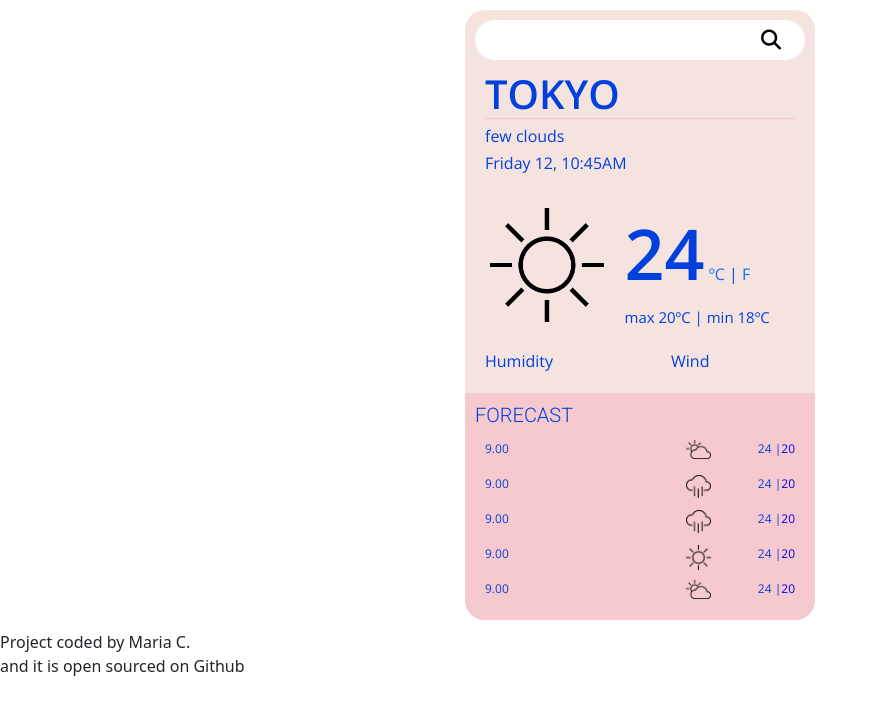
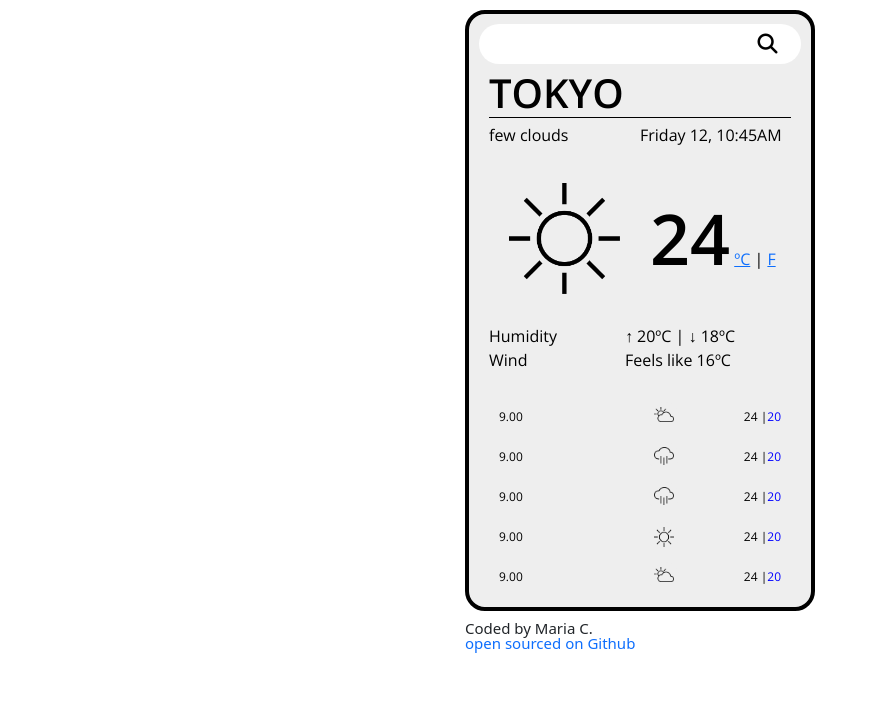
Before and after one commit to mcosme000/React-weather-app, a React (Create React App) app: page / in a window 1280 px wide. Shown: the top 714 px of the page, without its empty margins (0-878 px from the left). Built offline with nearby package versions, Linux system fonts and the light colour scheme.

Commit message:
2_25 changes (colors, structure & icons)

```diff
--- a/src/Coder.js
+++ b/src/Coder.js
@@ -1,12 +1,14 @@
 import React from "react";
-import "./Weather.css";
+import "./coder.css";
 
 export default function Coder(props) {
   return (
-    <div>
+    <div className="coder">
       <p>
-        Project coded by Maria C. <br />
-        and it is open sourced on Github
+        Coded by Maria C. <br />
+        <a href="https://github.com/mcosme000/React-weather-app">
+          open sourced on Github
+        </a>
       </p>
     </div>
   );
--- a/src/Weather.css
+++ b/src/Weather.css
@@ -1,11 +1,11 @@
 :root {
   --white: #fff;
+  --darkWhite: rgb(238, 238, 238);
   --black: #000;
-  --primaryDark: #f5c9cd;
-  --primary: #f5e3df;
   --secondary: #0140dd;
   --primaryFont: "Open Sans", sans-serif;
   --secondaryFont: "Roboto", sans-serif;
+  --clouds: #cfcfcf;
 }
 
 * {
@@ -18,8 +18,9 @@
   margin: 10px auto;
   width: 90%;
   max-width: 350px;
-  background-color: var(--primary);
-  color: var(--secondary);
+  border: 4px solid var(--black);
+  background-color: var(--darkWhite);
+  color: var(--black);
   border-radius: 20px;
   display: flex;
   flex-direction: column;
@@ -41,7 +42,7 @@ header,
 section,
 footer {
   width: 100%;
-  padding: 10px;
+  padding: 5px 10px;
 }
 
 .title {
@@ -51,12 +52,12 @@ footer {
   font-weight: 300;
 }
 h1 {
-  color: var(--secondary);
+  color: var(--black);
   text-transform: capitalize;
   font-weight: bold;
   line-height: 1.2;
   font-size: 40px;
-  border-bottom: 1px solid var(--primaryDark);
+  border-bottom: 1px solid var(--black);
   text-transform: uppercase;
 }
 
@@ -100,18 +101,27 @@ form button:hover {
 
 /* - - - CITY AND HOUR STYLES - - - */
 
+header div {
+  display: flex;
+}
+
+header div h6 {
+  width: 50%;
+}
+
 /* - - - ICON AND TEMP. STYLES - - - */
 
 .main {
   display: flex;
   justify-content: space-between;
+  align-items: center;
 }
 
 .icon {
   display: flex;
   align-items: center;
-  width: 40%;
-  padding: 5px;
+  width: 50%;
+  padding: 20px;
 }
 
 .icon img {
@@ -119,8 +129,8 @@ form button:hover {
 }
 
 .temperature {
-  width: 55%;
-  margin: 0px;
+  width: 50%;
+  padding: 10px;
 }
 
 .tempValue {
@@ -128,26 +138,22 @@ form button:hover {
   font-weight: bold;
 }
 
-.temperature .tempmax {
-  font-size: 15px;
-}
-
-.temperature p a {
-  text-decoration: none;
-}
-
 /* - - - WEATHER DATA STYLES - - - */
 .weatherData {
   display: flex;
   justify-content: space-between;
 }
-
 .weatherData p {
-  width: 40%;
   list-style: none;
-  margin: 0px 5px;
   padding: 0px;
   margin: 0;
+}
+
+.weatherData .dataValues {
+  width: 45%;
+}
+.weatherData .tempmax {
+  width: 55%;
 }
 /* - - - FOOTER STYLES - - - */
 footer {
@@ -155,34 +161,41 @@ footer {
   margin: 0px;
   border-bottom-right-radius: 20px;
   border-bottom-left-radius: 20px;
-  background-color: var(--primaryDark);
   display: flex;
   flex-direction: column;
   justify-content: flex-start;
+  background: var(--darkWhite);
+  color: var(--black);
 }
 
 footer .title {
-  color: var(--secondary);
+  color: var(--black);
+  font-weight: bold;
+  padding-left: 10px;
 }
 
 .forecastItem {
-  padding: 5px 10px;
+  padding: 5px 20px;
   font-size: 12px;
   display: flex;
   justify-content: space-between;
+  align-items: center;
 }
 
 .forecastItem .time {
-  width: 50%;
+  width: 30%;
 }
 
 .forecastItem div {
-  width: 25px;
-  height: 25px;
+  width: 30px;
+  height: 30px;
+  background: var(--darkWhite);
+  border-radius: 50%;
 }
 
 .forecastItem div img {
   width: 100%;
+  padding: 5px;
 }
 
 .forecastItem .forecastMin {
--- a/src/Weather.js
+++ b/src/Weather.js
@@ -68,8 +68,10 @@ export default function Weather(props) {
 
         <header>
           <h1>Tokyo</h1>
+          <div>
             <h6>few clouds</h6>
             <h6>Friday 12, 10:45AM</h6>
+          </div>
         </header>
 
         <section className="main">
@@ -81,19 +83,21 @@ export default function Weather(props) {
               <span className="tempValue">24</span> <a href="#">ºC</a> |{" "}
               <a href="#">F</a>
             </p>
-            <p className="tempmax">max 20ºC | min 18ºC</p>
           </div>
         </section>
 
         <section className="weatherData">
-          <p>
-            <span>Humidity</span>
-          </p>
+          <div className="dataValues">
+            <p>Humidity</p>
             <p>Wind</p>
+          </div>
+          <div className="tempmax">
+            <p>↑ 20ºC | ↓ 18ºC</p>
+            <p>Feels like 16ºC</p>
+          </div>
         </section>
       </div>
       <footer>
-        <h5 className="title">Forecast</h5>
         <div className="forecast">
           <div className="forecastItem">
             <p className="time">9.00</p>
@@ -154,8 +158,6 @@ export default function Weather(props) {
   if (loaded) {
     let styles = {
       backgroundColor: "#yellow",
-      borderTopLeftRadius: "20px",
-      borderTopRightRadius: "20px",
     };
     let stylesForecast = {
       backgroundColor: "#yellow",
@@ -166,8 +168,7 @@ export default function Weather(props) {
       weather.description === "clear sky" ||
       weather.description === "few clouds"
     ) {
-      styles.backgroundColor = "#f3e6b9";
-      stylesForecast.backgroundColor = "#f5d98e";
+      styles.backgroundColor = "#f5d98e";
       weatherIcon = "sunny";
     } else {
       if (
@@ -176,15 +177,13 @@ export default function Weather(props) {
         weather.description === "overcast clouds"
       ) {
         styles.backgroundColor = "#BFBFBF";
-        stylesForecast.background = "#96939B";
         weatherIcon = "clouds";
       } else {
         if (
           weather.description === "shower rain" ||
           weather.description === "rain"
         ) {
-          styles.backgroundColor = "#e6e3d2";
-          stylesForecast.backgroundColor = "#4472CA";
+          styles.backgroundColor = "#0140dd";
           weatherIcon = "rain";
         } else {
           if (
@@ -193,16 +192,19 @@ export default function Weather(props) {
             weather.description === "mist"
           ) {
             styles.backgroundColor = "#D6E3F8";
-            stylesForecast.backgroundColor = "#a9b7ce";
             weatherIcon = "snow";
+          } else {
+            if (weather.description === "thunderstorm") {
+              styles.backgroundColor = "purple";
+            }
           }
         }
       }
     }
 
     return (
-      <div className="newWeather">
-        <div id="paddingContent" style={styles}>
+      <div className="newWeather" style={styles}>
+        <div id="paddingContent">
           <form onSubmit={formSubmit}>
             <input type="text" onChange={getInput} />
             <button type="submit" value="Search">
@@ -212,10 +214,12 @@ export default function Weather(props) {
 
           <header>
             <h1>{weather.name}</h1>
+            <div>
               <h6>{weather.description}</h6>
               <h6>
                 <DateComponent date={weather.date} />
               </h6>
+            </div>
           </header>
 
           <section className="main">
@@ -235,14 +239,11 @@ export default function Weather(props) {
                   F
                 </a>
               </p>
-              <p className="tempmax">
-                <span>max {Math.round(weather.tempmax)}ºC</span> |
-                <span> min{Math.round(weather.tempmin)}ºC</span>
-              </p>
             </div>
           </section>
 
           <section className="weatherData">
+            <div className="dataValues">
               <p>
                 Humidity:
                 <span> {weather.humidity}%</span>
@@ -251,10 +252,17 @@ export default function Weather(props) {
                 Wind:
                 <span> {Math.round(weather.wind)}m/h</span>
               </p>
+            </div>
+            <div className="tempmax">
+              <p>
+                <span>↑ {Math.round(weather.tempmax)}ºC</span> |
+                <span> ↓ {Math.round(weather.tempmin)}ºC</span>
+              </p>
+              <p>Feels like ºC</p>
+            </div>
           </section>
         </div>
-        <footer style={stylesForecast}>
-          <h5 className="title">Forecast</h5>
+        <footer>
           <div className="forecast">
             <div className="forecastItem">
               <p className="time">9.00</p>
--- /dev/null
+++ b/src/coder.css
@@ -0,0 +1,17 @@
+* {
+  padding: 0;
+  margin: 0;
+  box-sizing: border-box;
+}
+
+.coder {
+  width: 90%;
+  max-width: 350px;
+  margin: 10px auto;
+  font-size: 15px;
+  line-height: 1;
+}
+
+.coder a {
+  text-decoration: none;
+}
```
Lines whose indentation alone changed are shown as unchanged.
